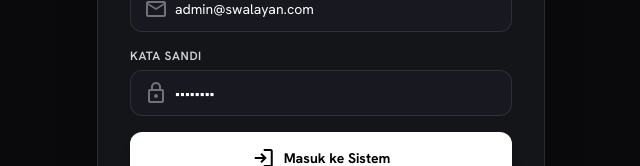
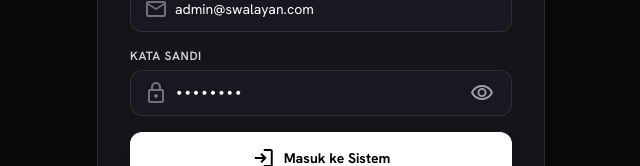
Before and after one commit to riansaputraa/tasazain-swalayan, a React (Vite) app in the folder frontend/: page / in a window 1280 px wide. Shown: the part 338-504 px from the top of the page, without its empty margins (319-959 px from the left). Built offline with nearby package versions, Linux system fonts and the light colour scheme.

Commit message:
[6] tambah fitur lihat password pada login dan kelola pengguna

```diff
--- a/frontend/src/views/LoginView.jsx
+++ b/frontend/src/views/LoginView.jsx
@@ -4,6 +4,7 @@ import { api } from '../services/api';
 export default function LoginView({ onLoginSuccess }) {
   const [email, setEmail] = useState('admin@swalayan.com');
   const [password, setPassword] = useState('password');
+  const [showPassword, setShowPassword] = useState(false);
   const [loading, setLoading] = useState(false);
   const [error, setError] = useState('');
 
@@ -88,13 +89,23 @@ export default function LoginView({ onLoginSuccess }) {
                 lock
               </span>
               <input
-                type="password"
+                type={showPassword ? "text" : "password"}
                 required
                 value={password}
                 onChange={(e) => setPassword(e.target.value)}
                 placeholder="••••••••"
-                className="w-full bg-[#181920] border border-white/10 rounded-xl pl-11 pr-4 py-3 text-sm text-white placeholder-zinc-500 focus:outline-none focus:border-white/30 focus:ring-1 focus:ring-white/30 transition-all"
+                className="w-full bg-[#181920] border border-white/10 rounded-xl pl-11 pr-11 py-3 text-sm text-white placeholder-zinc-500 focus:outline-none focus:border-white/30 focus:ring-1 focus:ring-white/30 transition-all font-mono"
               />
+              <button
+                type="button"
+                onClick={() => setShowPassword(!showPassword)}
+                className="absolute right-3.5 top-1/2 -translate-y-1/2 text-zinc-400 hover:text-white transition-colors p-1 flex items-center justify-center"
+                title={showPassword ? "Sembunyikan kata sandi" : "Lihat kata sandi"}
+              >
+                <span className="material-symbols-outlined text-[20px]">
+                  {showPassword ? "visibility_off" : "visibility"}
+                </span>
+              </button>
             </div>
           </div>
 
--- a/frontend/src/views/UsersView.jsx
+++ b/frontend/src/views/UsersView.jsx
@@ -15,6 +15,7 @@ export default function UsersView() {
   });
   const [submitting, setSubmitting] = useState(false);
   const [errorMsg, setErrorMsg] = useState('');
+  const [showPassword, setShowPassword] = useState(false);
 
   const loadUsers = async () => {
     setLoading(true);
@@ -40,6 +41,7 @@ export default function UsersView() {
       role: 'kasir',
     });
     setErrorMsg('');
+    setShowPassword(false);
     setShowModal(true);
   };
 
@@ -242,15 +244,27 @@ export default function UsersView() {
                 <label className="block text-[11px] font-semibold text-zinc-400 mb-1 uppercase tracking-wider">
                   Password (Minimal 6 Karakter)
                 </label>
+                <div className="relative">
                   <input
-                  type="password"
+                    type={showPassword ? 'text' : 'password'}
                     required
                     minLength={6}
                     placeholder="••••••••"
                     value={formData.password}
                     onChange={(e) => setFormData({ ...formData, password: e.target.value })}
-                  className="w-full bg-[#181920] border border-white/10 rounded-xl px-3 py-2 text-xs text-white focus:outline-none focus:border-white/30"
+                    className="w-full bg-[#181920] border border-white/10 rounded-xl pl-3 pr-10 py-2 text-xs text-white focus:outline-none focus:border-white/30 font-mono"
                   />
+                  <button
+                    type="button"
+                    onClick={() => setShowPassword(!showPassword)}
+                    className="absolute right-2.5 top-1/2 -translate-y-1/2 text-zinc-400 hover:text-white transition-colors p-1 flex items-center justify-center"
+                    title={showPassword ? 'Sembunyikan password' : 'Lihat password'}
+                  >
+                    <span className="material-symbols-outlined text-[18px]">
+                      {showPassword ? 'visibility_off' : 'visibility'}
+                    </span>
+                  </button>
+                </div>
               </div>
 
               <div>
```
Lines whose indentation alone changed are shown as unchanged.
